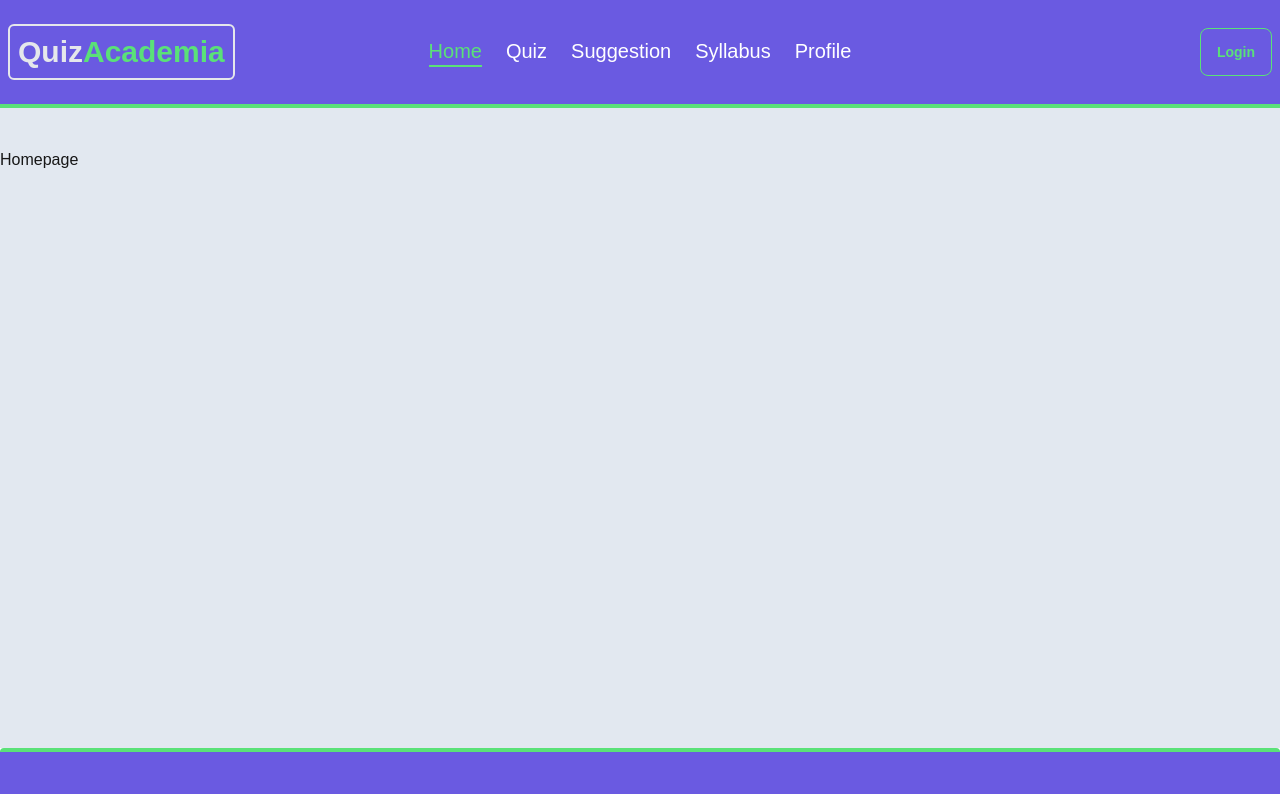
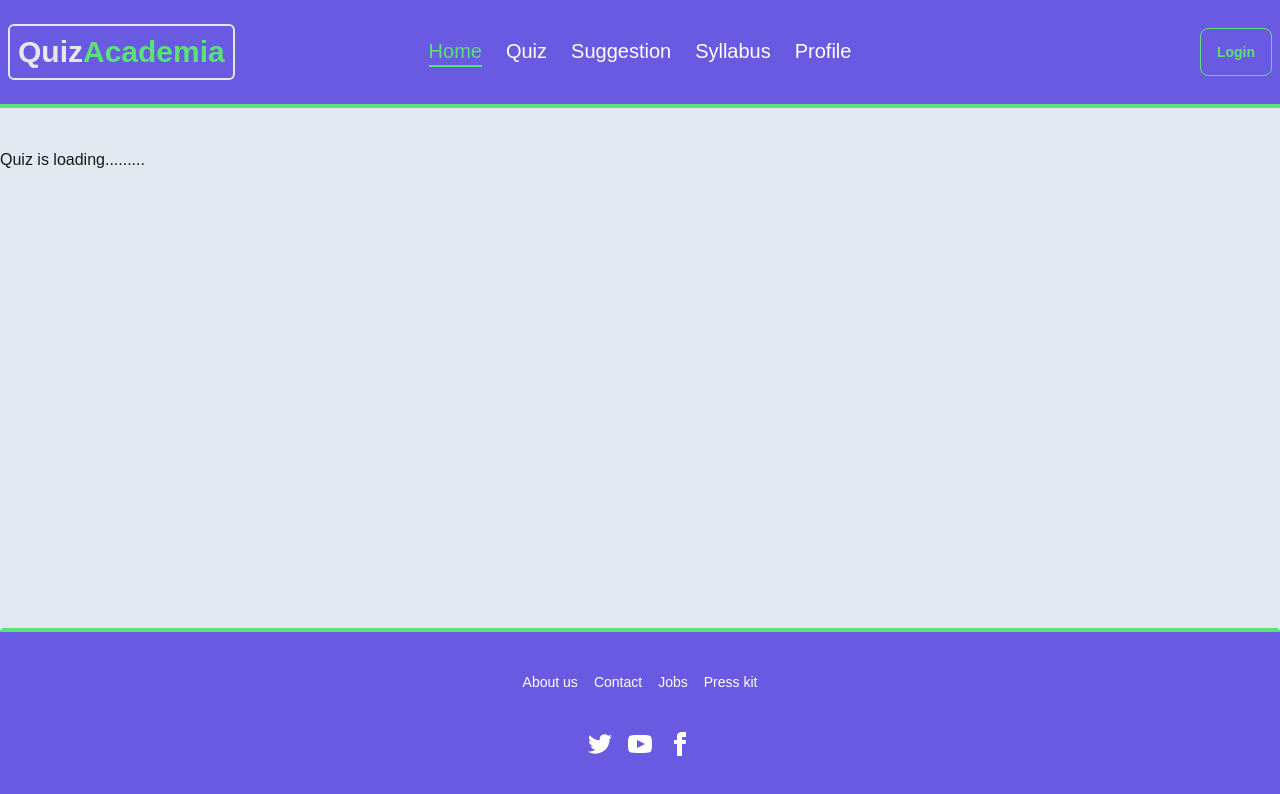
Before and after one commit to rar34/quiz-academia, a Next.js app: page / in a window 1280 px wide. Shown: the top 794 px of the page. Built offline with nearby package versions, Linux system fonts and the light colour scheme.

Commit message:
update homepage

```diff
--- a/src/components/Homepage/Homepage.jsx
+++ b/src/components/Homepage/Homepage.jsx
@@ -3,8 +3,8 @@ import React from 'react';
 const Homepage = () => {
     return (
         <div className='bg-slate-200'>
-            <div className='container mx-auto py-10 min-h-[80vh]'>
-                Homepage
+            <div className='container mx-auto py-10 min-h-[65vh]'>
+                Quiz is loading.........
             </div>
         </div>
     );
```
